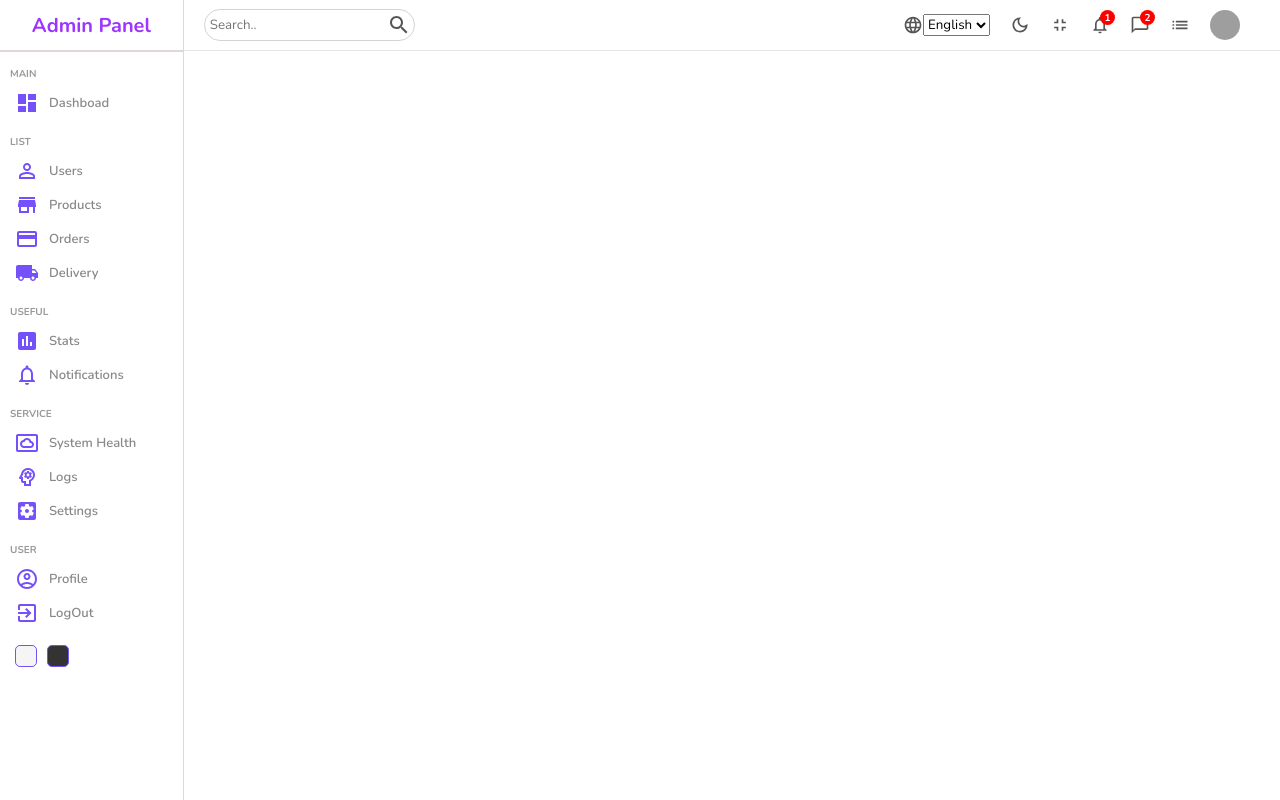
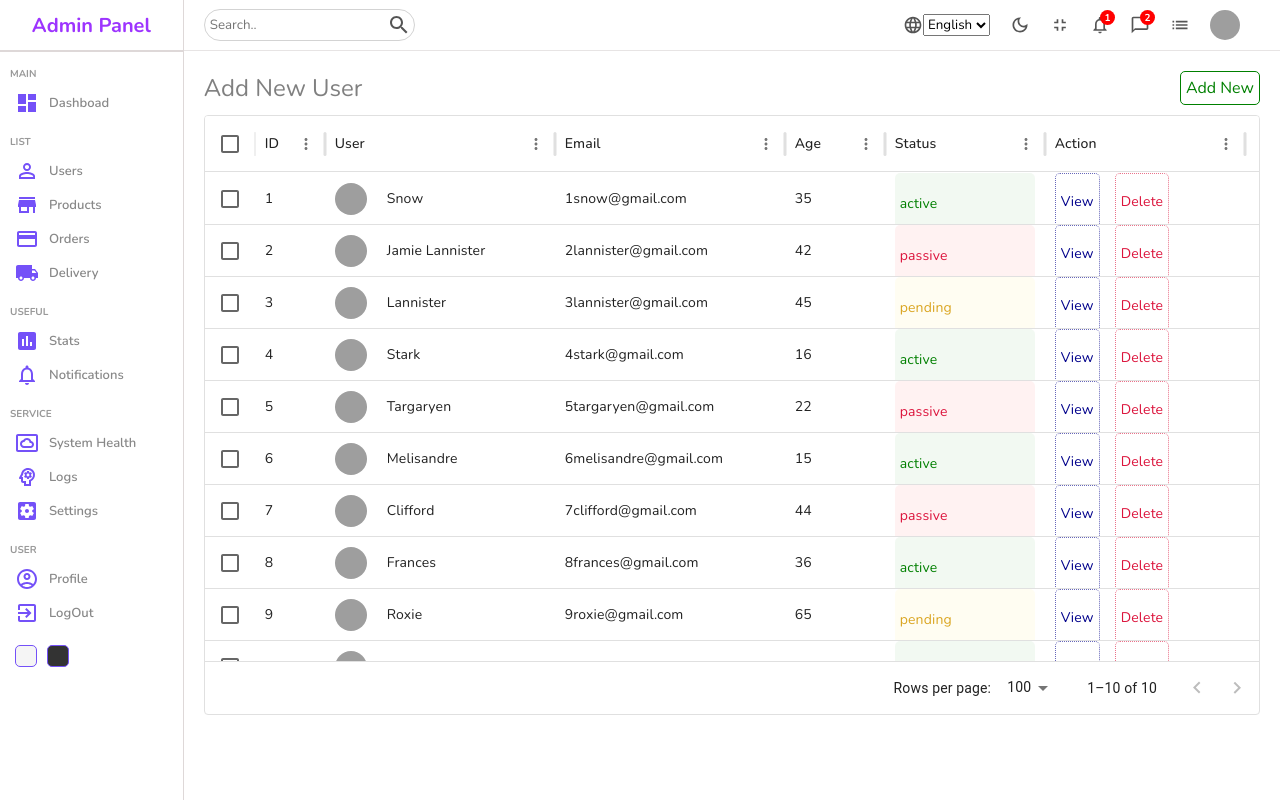
Before and after one commit to johnfds-8/admin-panel, a React (Vite) app: page /users in a window 1280 px wide. Built offline with nearby package versions, Linux system fonts and the light colour scheme; grey boxes are pictures that could not be loaded.

Commit message:
file added

```diff
--- a/src/pages/list/List.jsx
+++ b/src/pages/list/List.jsx
@@ -1,4 +1,5 @@
-// import Datatable from "../../components/datatable/DataTable";
+
+import Datatable from "../../components/datatable/DataTable";
 import Navbar from "../../components/navbar/Navbar";
 import Sidebar from "../../components/sidebar/Sidebar";
 import "./list.scss"
@@ -9,7 +10,7 @@
       <Sidebar/>
       <div className="listContainer">
         <Navbar/>
-       {/* <Datatable/> */}
+       <Datatable/>
       </div>
     </div>
   );
```
